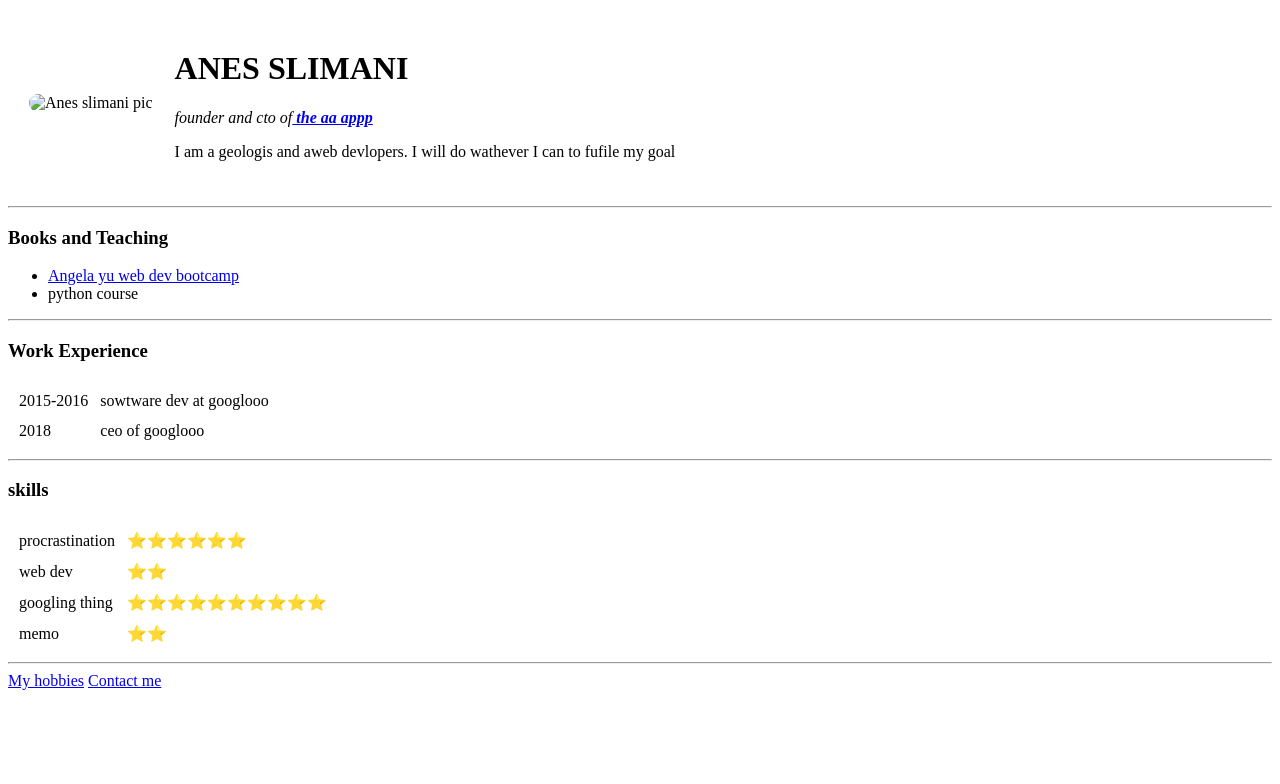
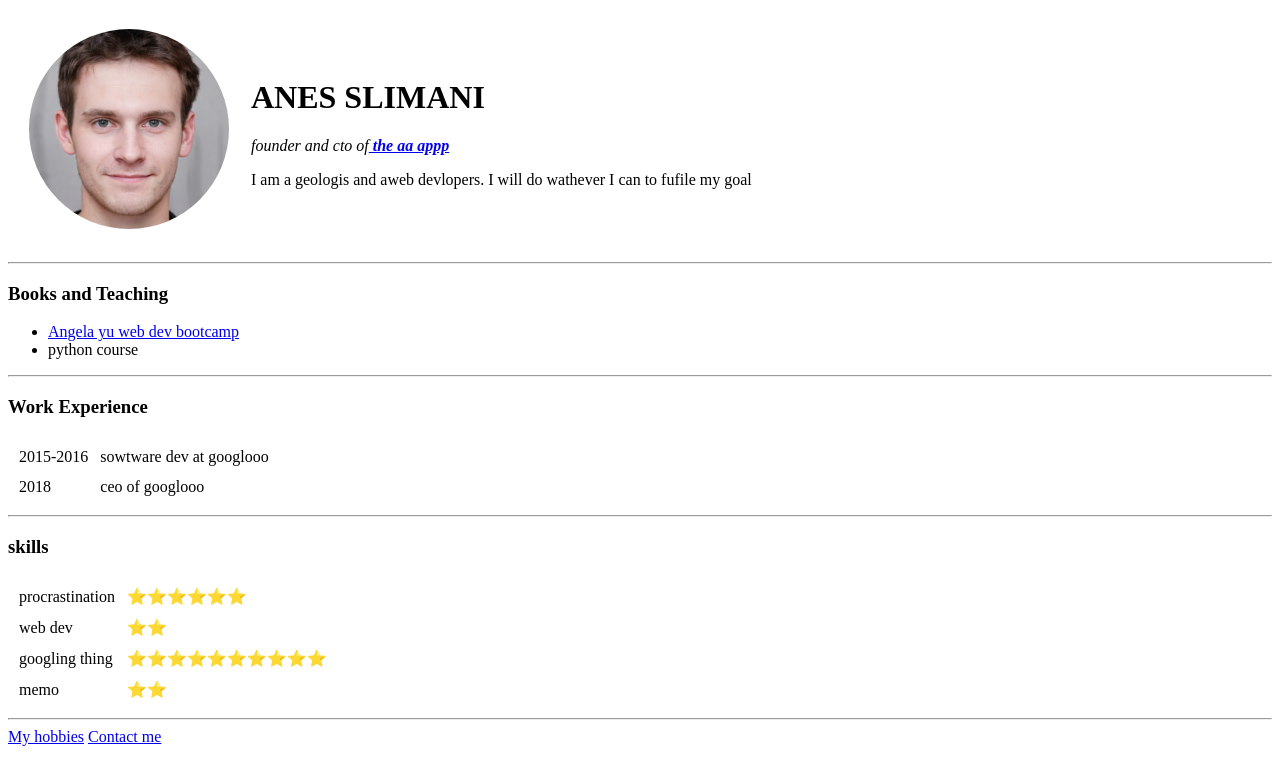
Before and after one commit to anesslimani/cv, a plain HTML site: page index.html in a window 1280 px wide. Drawn offline with Linux system fonts and the light colour scheme; the site is published under a folder, as on GitHub Pages, so addresses that start at the root find nothing.

Commit message:
Update index.html

```diff
--- a/index.html
+++ b/index.html
@@ -8,7 +8,7 @@
 <body>
     <table cellspacing = 20>
         <td>
-    <img src="/img/ighghghgmage.jpg" alt="Anes slimani pic" style="height: 200px; width: 200px; border-radius: 100px;">
+    <img src="img/ighghghgmage.jpg" alt="Anes slimani pic" style="height: 200px; width: 200px; border-radius: 100px;">
 </td>
     <td>
         <h1>ANES SLIMANI</h1>
```
